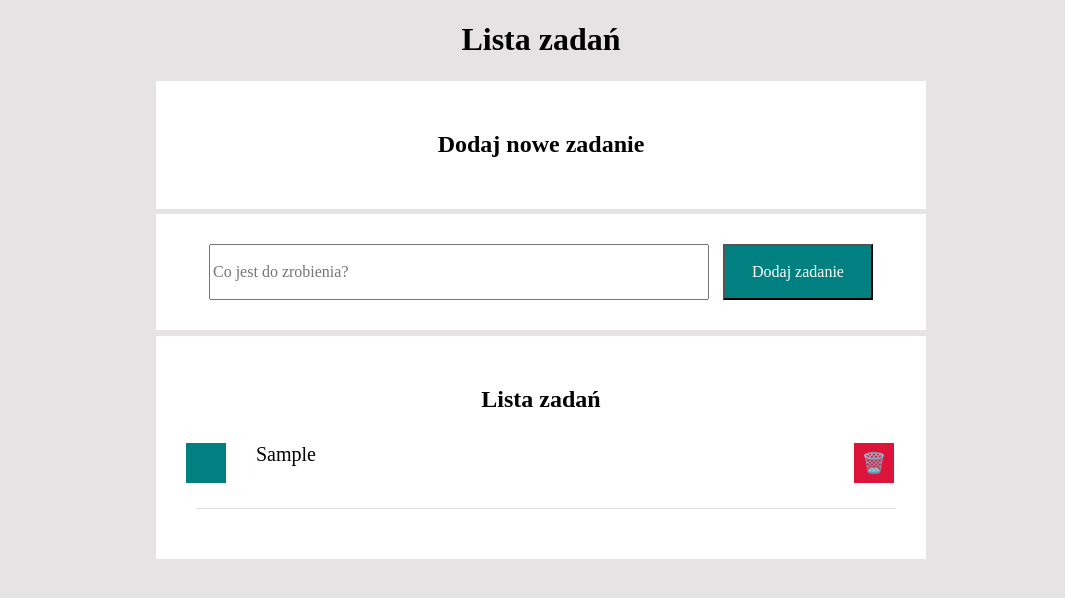
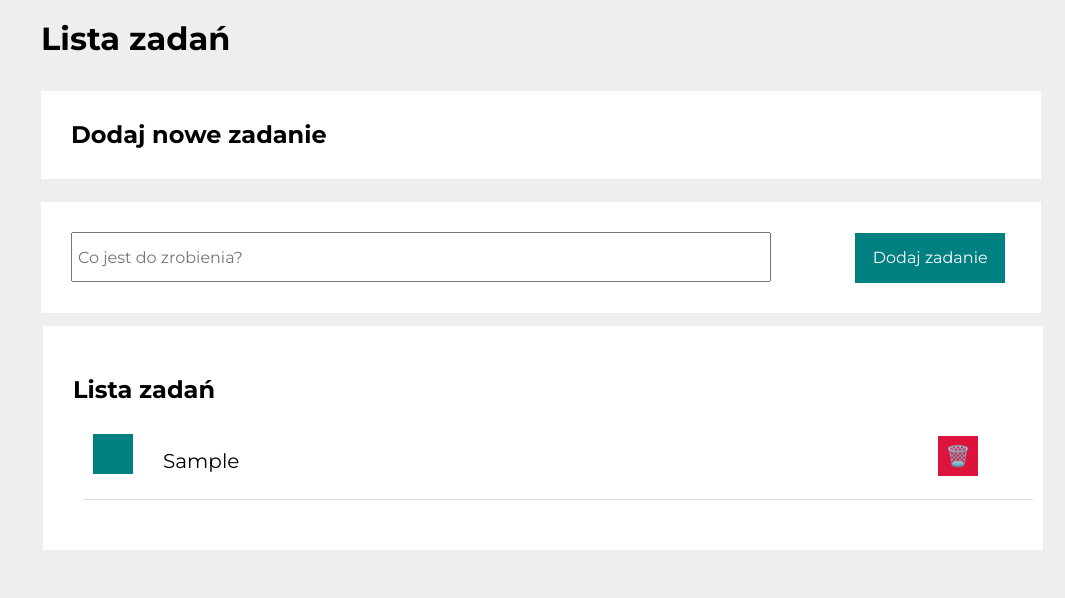
Before and after one commit to MarzenaTatara/to-do-list, a plain HTML site: page index.html in a window 1280 px wide. Both pictures are taken after typing "Sample" into the empty fields and a click on the button "Dodaj zadanie". Shown: the whole page, without its empty margins (215-1280 px from the left). Drawn offline with nearby package versions, Linux system fonts and the light colour scheme.

Commit message:
to-do-list2

```diff
--- /dev/null
+++ b/css/button.css
@@ -0,0 +1,61 @@
+.button {
+    background-color: teal;
+    grid-area: right;
+    line-height: 1.15;
+    width: 150px;
+    height: 50px;
+    margin-left: 80px;
+    padding: 5px;
+    border: none;
+    color: white;
+
+}
+
+.button:hover {
+    background-color: hsl(180, 100%, 30%);
+    transition: 1s;
+    transform: scale(1.5);
+}
+
+.button:active {
+    background-color: hsl(180, 100%, 35%);
+}
+
+.task_button {
+    display: grid;
+    place-items: center;
+    float: left;
+    margin-right: 10px;
+    border: 0px;
+    color: white;
+    align-items: center;
+
+}
+
+.js-remowe {
+    background-color: crimson;
+    margin-bottom: 10px;
+    margin-left: 75px;
+    border: 0px;
+    width: 40px;
+    height: 40px;
+
+}
+
+.js-remowe:hover {
+    background-color: hsl(348, 83%, 57%);
+    transition: 1s;
+}
+
+.js-done {
+    background-color: teal;
+    width: 40px;
+    height: 40px;
+    margin-bottom: 15px;
+
+}
+
+.js-done:hover {
+    background-color: hsl(180, 100%, 30%);
+    transition: 1s;
+}
--- a/css/container.css
+++ b/css/container.css
@@ -2,36 +2,9 @@
     display: grid;
     grid-gap: 2px;
     justify-content: center;
-
-    grid-template-areas:
-        "header header"
-        "main main"
-        "aside aside"
-        "footer footer";
-
-}
-
-.body {
-    background-color: rgb(229, 227, 227);
-    width: 1000px;
-    min-height: 300px;
-    resize: both;
-    overflow: auto;
-    text-align: center;
-    margin-left: 20%;
-
-
-
-}
-
-.button {
-    background-color: teal;
-    grid-area: right;
-    line-height: 3.15;
-    width: 150px;
-    margin-left: 10px;
-    color: white;
-
+    max-width: 1000px;
+    margin: 0 auto;
+    padding: 10px;
 
 }
 
@@ -40,79 +13,33 @@
     margin: 1.5px 2px 2px 2px;
     padding: 30px;
     list-style-type: none;
+    width: 1000px;
 
 }
 
-.container__header {
+.tasks {
 
-    grid-area: header;
-    align-items: start;
-    justify-content: start;
-    grid-template-rows: auto-fill;
-}
-
-.container__main {
-
-    grid-area: main;
-
-}
-
-.container__aside {
-    grid-area: aside;
-    align-items: start;
-    justify-content: start;
-}
-
-.tasks {
     flex-grow: 1;
     padding-left: 10px;
     font-size: 20px;
-
+    align-items: center;
 
 }
 
 li {
     display: grid;
-    grid-template-columns: 50px 590px 64px;
+    grid-template-columns: 70px 700px 100px;
     border-bottom: 1px solid #ddd;
     padding: 10px;
-    width: 700px;
-    text-align: start;
+    width: 950px;
+    align-items: center;
 
 }
 
 .js-newTask {
-    line-height: 3.15;
-    width: 500px;
+    line-height: 1.15;
+    width: 700px;
+    padding: 5px;
+    height: 50px;
 
 }
-
-.js-done {
-    background-color: teal;
-    width: 40px;
-    height: 40px;
-    margin-bottom: 15px;
-
-}
-
-.task_button {
-    display: grid;
-    place-items: center;
-    float: left;
-    margin-right: 10px;
-    margin-left: -20px;
-    border: 0px;
-    color: white;
-
-}
-
-.js-remowe {
-    background-color: crimson;
-    margin-bottom: 10px;
-    margin-left: 8px;
-    border: 0px;
-    width: 40px;
-    height: 40px;
-    text-decoration: none;
-
-}
--- a/css/style.css
+++ b/css/style.css
@@ -7,3 +7,14 @@ html {
 ::before {
     box-sizing: inherit;
 }
+
+body {
+    font-family: "Montserrat", sans-serif;
+    background: #eee;
+    width: 1000px;
+    min-height: 300px;
+    resize: both;
+    overflow: auto;
+    text-align: left;
+    margin-left: 20%;
+}
--- a/index.html
+++ b/index.html
@@ -9,31 +9,31 @@
   <link rel="stylesheet" href="https://cdnjs.cloudflare.com/ajax/libs/normalize/8.0.1/normalize.min.css"
     integrity="sha512-NhSC1YmyruXifcj/KFRWoC561YpHpc5Jtzgvbuzx5VozKpWvQ+4nXhPdFgmx8xqexRcpAglTj9sIBWINXa8x5w=="
     crossorigin="anonymous" referrerpolicy="no-referrer">
+  <link href="https://fonts.googleapis.com/css2?family=Montserrat:wght@300;400;700&display=swap" rel="stylesheet">
   <link href="css/style.css" rel="stylesheet">
   <link href="css/container.css" rel="stylesheet">
+  <link href="css/button.css" rel="stylesheet">
   <script defer src="js/script.js"></script>
 </head>
 
 <body class="body">
-  <div class="element">
   <h1>Lista zadań</h1>
-    <div class="container">
-      <div class="container__item container__header">
-        <h2>Dodaj nowe zadanie</h2>
-      </div>
-      <div class="container__item container__main">
-        <form class="js-form">
+  <section class="container">
+    <h2 class="container__item">Dodaj nowe zadanie</h2>
+  </section>
+
+  <section class="container">
+    <form class="container__item js-form">
       <input class="js-newTask" placeholder="Co jest do zrobienia?" autofocus>
       <button class="button">Dodaj zadanie</button>
     </form>
-      </div>
+  </section>
 
-      <div class="container__item container__aside">
+  <section class="container__item">
     <h2>Lista zadań</h2>
     <ul class="tasks js-tasks"></ul>
-      </div>
-    </div>
-  </div>
+  </section>
+
 </body>
 
 </html>
```
Also changed, not shown: 1 other file. Lines whose indentation alone changed are shown as unchanged.
